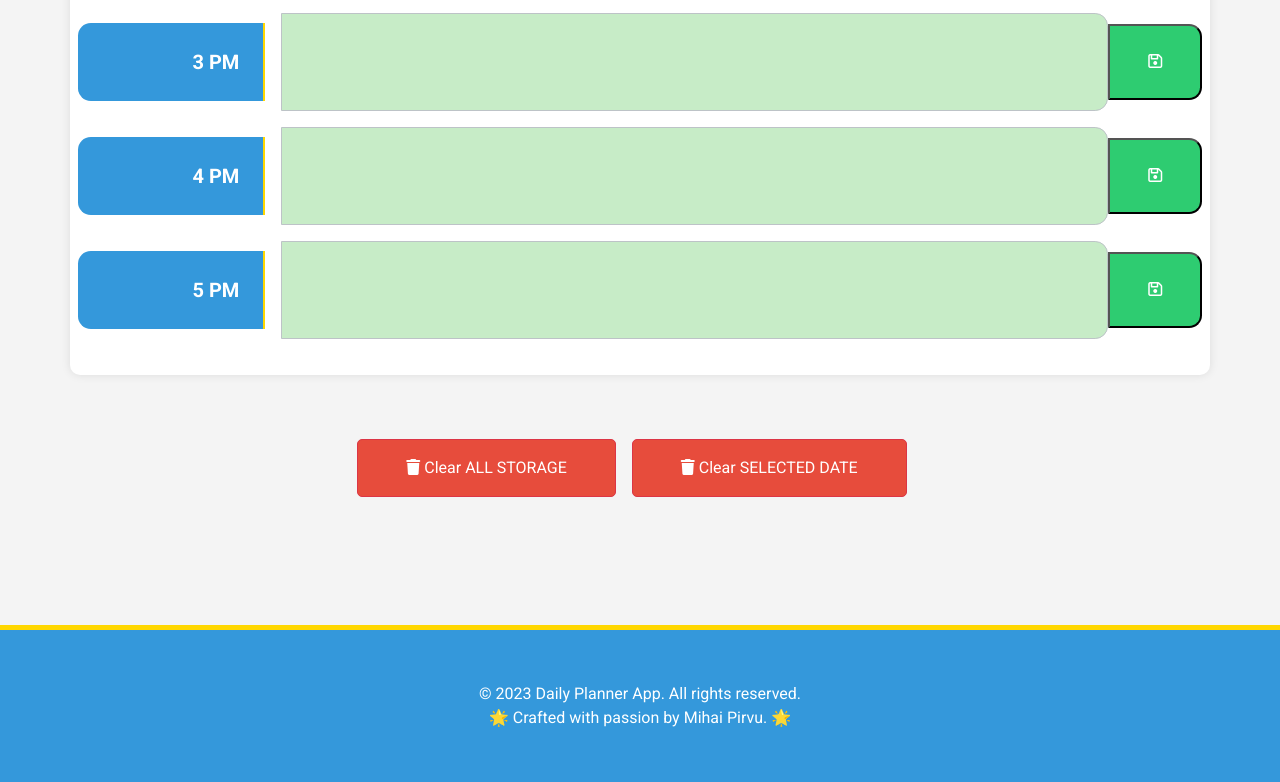
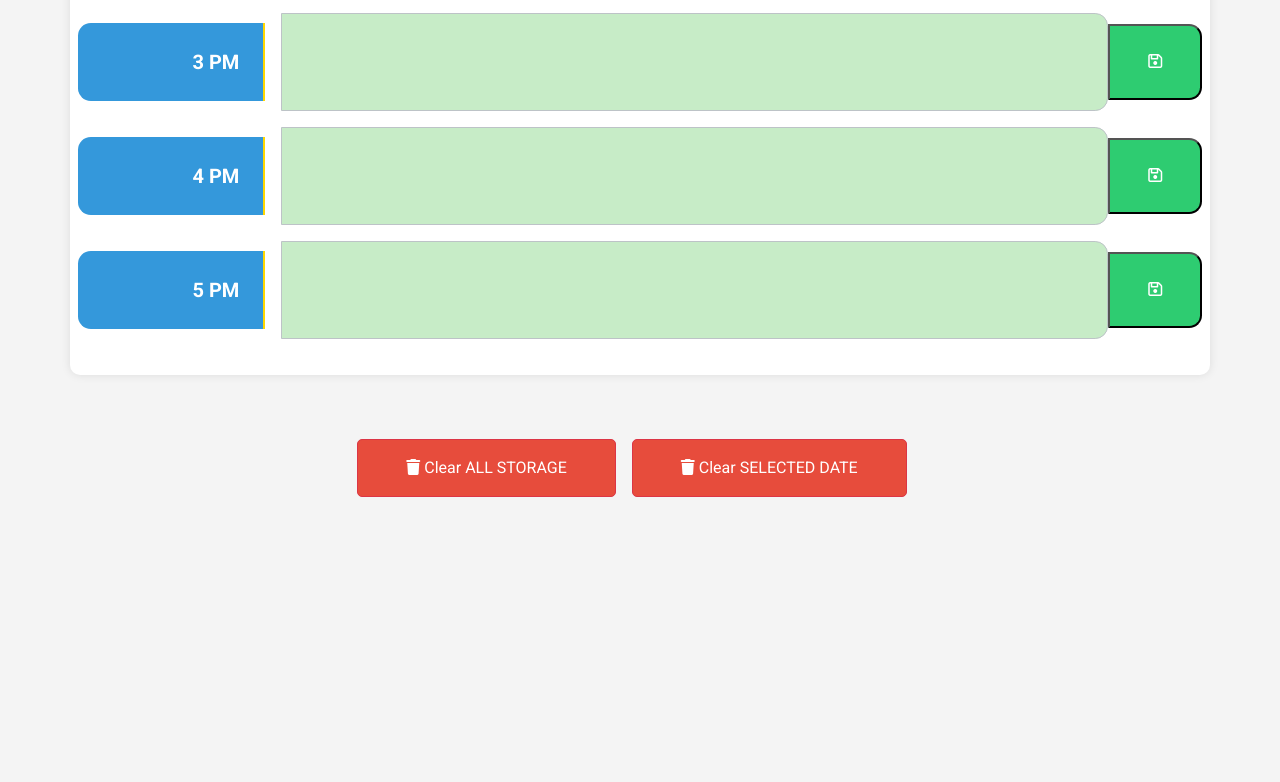
Before and after one commit to tusharnavneet/Brainwave_Matrix_Intern, a plain HTML site: page Day-planner-app-main/day-planner-app-main/index.html in a window 1280 px wide. Shown: the part 1179-1961 px from the top of the page. After the commit the page ends 1788 px from the top, so only its background shows below. Drawn offline with nearby package versions, Linux system fonts and the light colour scheme.

Commit message:
First Task Day Planner Done

```diff
--- a/Day-planner-app-main/day-planner-app-main/index.html
+++ b/Day-planner-app-main/day-planner-app-main/index.html
@@ -63,17 +63,7 @@
       </div>
     </main>
 
-    <!-- Footer -->
-    <footer class="text-center mt-5">
-      <div class="footer-container">
-        <div class="col-md-12">
-          &copy; 2023 Daily Planner App. All rights reserved.
-          <br />
-          🌟 Crafted with passion by
-          <a href="https://mihaipirvu.dev" target="_blank">Mihai Pirvu</a>. 🌟
-        </div>
-      </div>
-    </footer>
+
 
     <!-- jQuery -->
     <script src="https://cdnjs.cloudflare.com/ajax/libs/jquery/3.2.1/jquery.min.js"></script>
```
